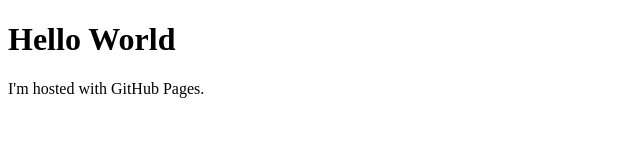
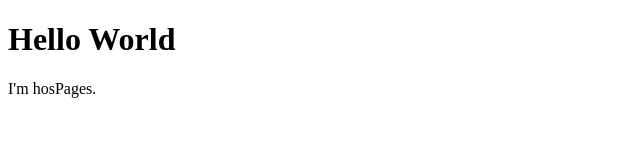
Before and after one commit to marcoardia/jekyll, a plain HTML site: page index.html in a window 1280 px wide. Shown: the whole page, without its empty margins (0-640 px from the left). Drawn offline with Linux system fonts and the light colour scheme.

Commit message:
Update index.html

```diff
--- a/index.html
+++ b/index.html
@@ -2,6 +2,6 @@
 <html>
 <body>
 <h1>Hello World</h1>
-<p>I'm hosted with GitHub Pages.</p>
+<p>I'm hosPages.</p>
 </body>
 </html>
```
